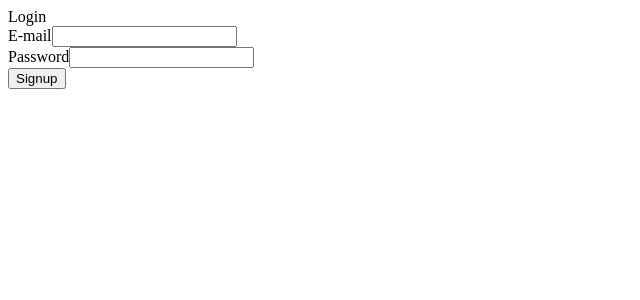
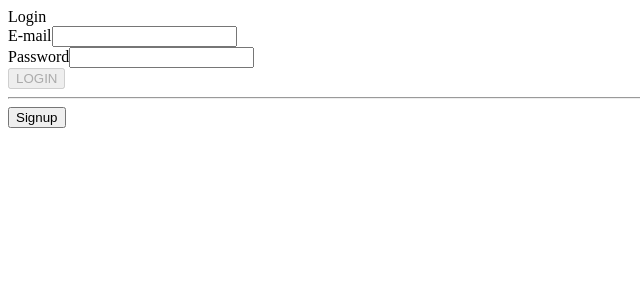
Before and after one commit to koichibass1224/gs-task-php-db, a React (Create React App) app in the folder frontend/: page / in a window 1280 px wide. Both pictures are taken after a click on the button "Login". Shown: the top 300 px of the page, without its empty margins (0-640 px from the left). Built offline with nearby package versions, Linux system fonts and the light colour scheme; no server answers.

Commit message:
Implement login.

```diff
--- a/frontend/src/components/LoginSignupForm/LoginForm.jsx
+++ b/frontend/src/components/LoginSignupForm/LoginForm.jsx
@@ -1,13 +1,36 @@
-import React from 'react';
+import React, { useCallback } from 'react';
 
 export default function LoginForm({
-  onSubmit,
   email,
   password,
-  onChangeEmail,
-  onChangePassword,
+  setEmail,
+  setPassword,
+  submitHandler,
   onChangeMode,
 }) {
+  const onChangeEmail = useCallback((e) => {
+    setEmail(e.target.value);
+  }, [setEmail]);
+
+  const onChangePassword = useCallback((e) => {
+    setPassword(e.target.value);
+  }, [setPassword]);
+
+  const onSubmit = useCallback(async (e) => {
+    e.preventDefault();
+    try {
+      const res = await submitHandler({
+        email,
+        password,
+      });
+      console.log(res);
+    } catch(err) {
+      const errMessage = (err.response && err.response.data.errors) || err.message;
+    }
+  }, [email, password, submitHandler]);
+
+  const disabled = !email || !password;
+
   return (
     <>
       <div className="form-title">Login</div>
@@ -22,6 +45,7 @@ export default function LoginForm({
             className="imput-field"
             value={email}
             onChange={onChangeEmail}
+            required={true}
           />
         </div>
         <div className="form-row">
@@ -34,9 +58,14 @@ export default function LoginForm({
             className="imput-field"
             value={password}
             onChange={onChangePassword}
+            required={true}
           />
         </div>
+        <div className="form-row form-action">
+          <button type="submit" disabled={disabled}>LOGIN</button>
+        </div>
       </form>
+      <hr />
       <button className="btn" onClick={onChangeMode}>
         Signup
       </button>
--- a/frontend/src/components/LoginSignupForm/SignupForm.jsx
+++ b/frontend/src/components/LoginSignupForm/SignupForm.jsx
@@ -1,10 +1,10 @@
 import React from 'react';
 
 export default function SignupForm({
-  onSubmit,
   username,
   email,
   password,
+  submitHandler,
   onChangeUserName,
   onChangeEmail,
   onChangePassword,
@@ -13,7 +13,7 @@ export default function SignupForm({
   return (
     <>
       <div className="form-title">Signup</div>
-      <form onSubmit={onSubmit}>
+      <form onSubmit={submitHandler}>
         <div className="form-row">
           <label htmlFor="username" className="label">
             UserName
--- a/frontend/src/components/LoginSignupForm/index.jsx
+++ b/frontend/src/components/LoginSignupForm/index.jsx
@@ -2,7 +2,7 @@ import React, { useState, useCallback } from 'react';
 import LoginForm from './LoginForm';
 import SignupForm from './SignupForm';
 
-export default function LoginSignupForm({ onSignup, onLogin }) {
+export default function LoginSignupForm({ handleSignup, handleLogin }) {
   const [username, setUsername] = useState('');
   const [email, setEmail] = useState('');
   const [password, setPassword] = useState('');
@@ -15,33 +15,18 @@ export default function LoginSignupForm({ onSignup, onLogin }) {
     [],
   );
 
-  const onChangeUserName = useCallback((e) => {
-    // TODO: validate
-    setUsername(e.target.value);
-  }, []);
-
-  const onChangeEmail = useCallback((e) => {
-    // TODO: validate
-    setEmail(e.target.value);
-  }, []);
-
-  const onChangePassword = useCallback((e) => {
-    // TODO: validate
-    setPassword(e.target.value);
-  }, []);
-
   const state = {
     username,
     email,
     password,
-    onChangeUserName,
-    onChangeEmail,
-    onChangePassword,
+    setUsername,
+    setEmail,
+    setPassword,
   };
 
   return mode ? (
-    <SignupForm onSubmit={onSignup} onChangeMode={onChangeMode(false)} {...state} />
+    <SignupForm submitHandler={handleSignup} onChangeMode={onChangeMode(false)} {...state} />
   ) : (
-    <LoginForm onSubmit={onLogin} onChangeMode={onChangeMode(true)} {...state} />
+    <LoginForm submitHandler={handleLogin} onChangeMode={onChangeMode(true)} {...state} />
   );
 }
--- a/frontend/src/components/Main.jsx
+++ b/frontend/src/components/Main.jsx
@@ -7,7 +7,7 @@ export default function Main({ isAuthenticated, handleSignup, handleLogin }) {
       {isAuthenticated ? (
         <>Post Form</>
       ) : (
-        <LoginSignupForm onSignup={handleSignup} onLogin={handleLogin} />
+        <LoginSignupForm handleSignup={handleSignup} handleLogin={handleLogin} />
       )}
     </div>
   );
```
